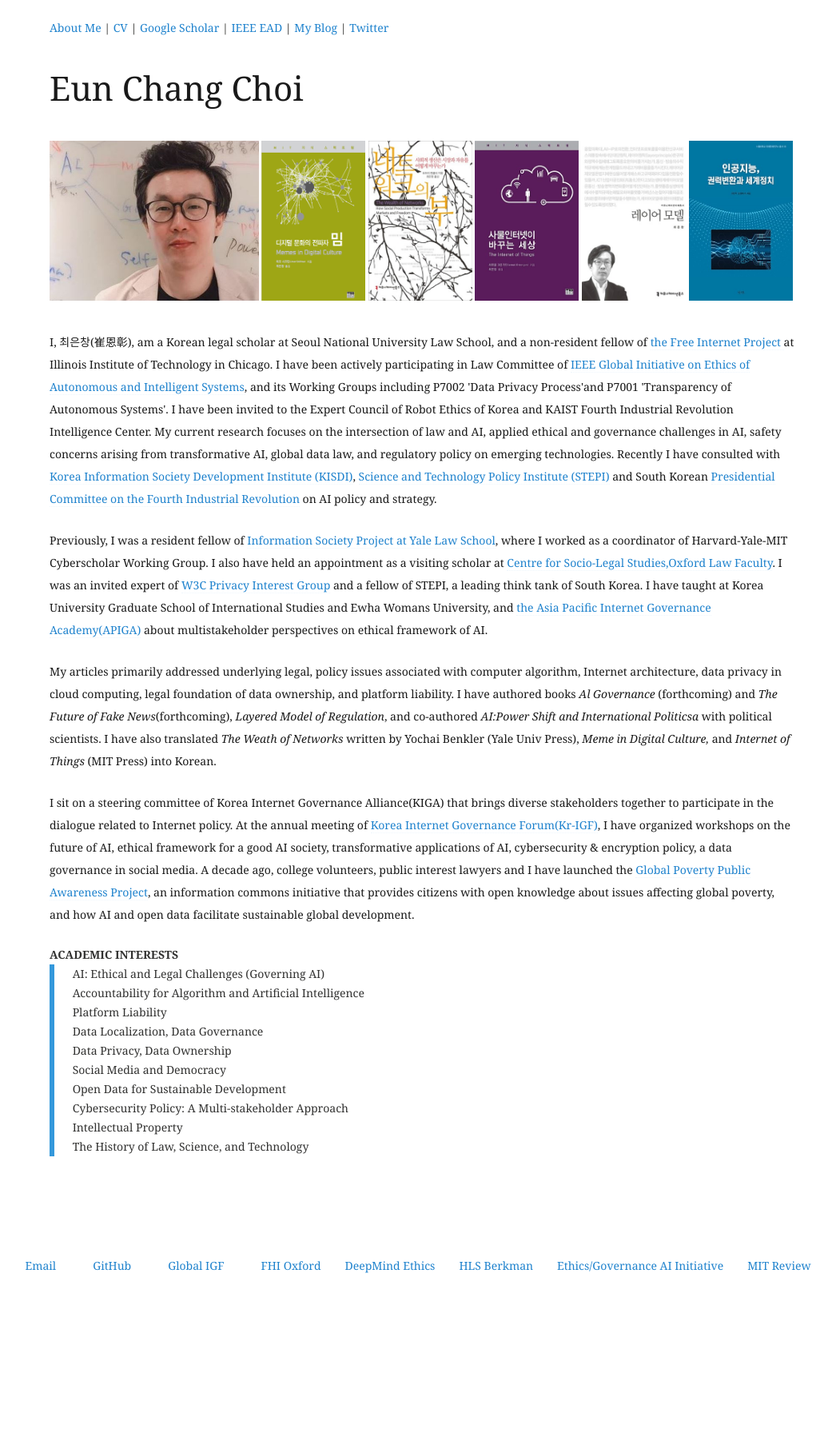
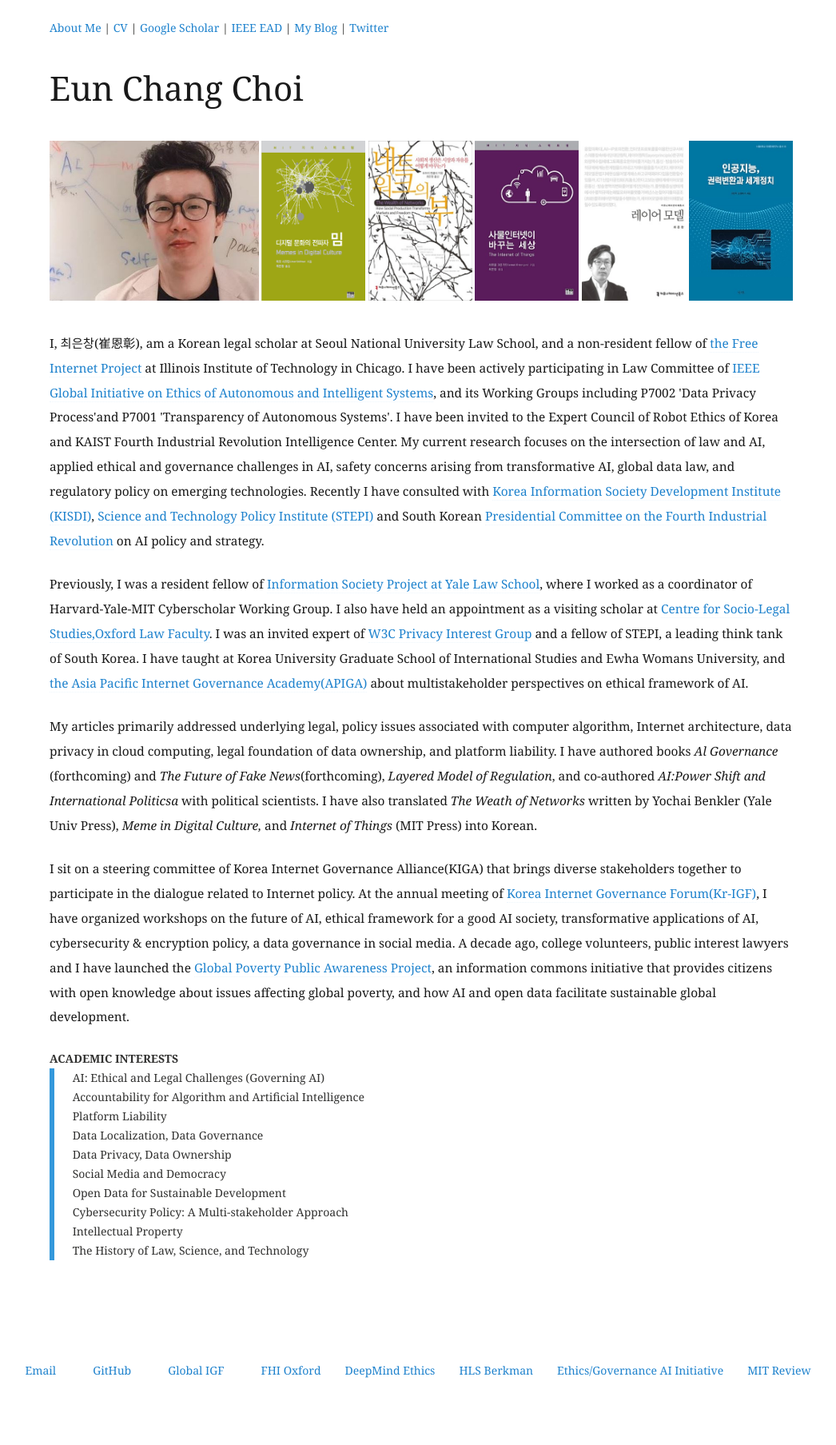
Before and after one commit to eunchangchoi/eunchangchoi.github.io, a Jekyll site: the page built from index.md, in a window 1280 px wide. Shown: the whole page at 80% size, without its empty margins (38-1084 px from the left). Built offline with Jekyll 4.4.1, drawn with Linux system fonts in a browser that asks for light colours; before the commit the page ends 1677 px from its top, so only the background shows below that.

Commit message:
font-size

```diff
--- a/index.md
+++ b/index.md
@@ -18,10 +18,10 @@ title: "Eun Chang Choi"
  <a href="http://www.kyobobook.co.kr/product/detailViewKor.laf?barcode=9791130437002&orderClick=357"><img style="vertical-align:top;height:200px;width:130px;" src="images/book4.jpg"></a> <a href="http://www.kyobobook.co.kr/product/detailViewKor.laf?ejkGb=KOR&mallGb=KOR&barcode=9788964361436&orderClick=LAH&Kc="><img style="vertical-align:top;height:200px;width:130px;" src="images/book5.jpg"></a>
  <br>
  <br>
-<p>I, 최은창(崔恩彰), am a Korean legal scholar at Seoul National University Law School, and a non-resident fellow of <a href="https://thefreeinternetproject.org/"> the Free Internet Project </a>at Illinois Institute of Technology in Chicago. I have been actively participating in Law Committee of <a href="https://ethicsinaction.ieee.org/">IEEE Global Initiative on Ethics of Autonomous and Intelligent Systems</a>, and its Working Groups including P7002 'Data Privacy Process'and P7001 'Transparency of Autonomous Systems'. I have been invited to the Expert Council of Robot Ethics of Korea and KAIST Fourth Industrial Revolution Intelligence Center. My current research focuses on the intersection of law and AI, applied ethical and governance challenges in AI, safety concerns arising from transformative AI, global data law, and regulatory policy on emerging technologies. Recently I have consulted with <a href="https://www.kisdi.re.kr/"> Korea Information Society Development Institute (KISDI)</a>, <a href="http://www.stepi.re.kr/">Science and Technology Policy Institute (STEPI)</a> and South Korean <a href="https://www.4th-ir.go.kr"> Presidential Committee on the Fourth Industrial Revolution</a> on AI policy and strategy.
-  <p> Previously, I was a resident fellow of <a href="https://https://law.yale.edu/isp"> Information Society Project at Yale Law School</a>, where I worked as a coordinator of Harvard-Yale-MIT Cyberscholar Working Group. I also have held an appointment as a visiting scholar at <a href="https://www.law.ox.ac.uk/centres-institutes/centre-socio-legal-studies"> Centre for Socio-Legal Studies,Oxford Law Faculty</a>. I was an invited expert of <a href="https://www.w3.org/2011/07/privacy-ig-charter"> W3C Privacy Interest Group</a> and a fellow of STEPI, a leading think tank of South Korea. I have taught at Korea University Graduate School of International Studies and Ewha Womans University, and <a href="https://www.icann.org/news/announcement-2-2019-05-14-en"> the Asia Pacific Internet Governance Academy(APIGA)</a> about multistakeholder perspectives on ethical framework of AI.</p>
-<p> My articles primarily addressed underlying legal, policy issues associated with computer algorithm, Internet architecture, data privacy in cloud computing, legal foundation of data ownership, and platform liability. I have authored books <i> Al Governance </i>(forthcoming) and <i>The Future of Fake News</i>(forthcoming), <i> Layered Model of Regulation</i>, and co-authored <i>AI:Power Shift and International Politicsa</i> with political scientists. I have also translated <i> The Weath of Networks</i> written by Yochai Benkler (Yale Univ Press),<i> Meme in Digital Culture,</i> and <i>Internet of Things</i> (MIT Press) into Korean. </p>
-<p> I sit on a steering committee of Korea Internet Governance Alliance(KIGA) that brings diverse stakeholders together to participate in the dialogue related to Internet policy. At the annual meeting of <a href="http://krigf.kr"> Korea Internet Governance Forum(Kr-IGF)</a>, I have organized workshops on the future of AI, ethical framework for a good AI society, transformative applications of AI, cybersecurity & encryption policy, a data governance in social media. A decade ago, college volunteers, public interest lawyers and I have launched the <a href="http://www.povertyinfo.org"> Global Poverty Public Awareness Project</a>, an information commons initiative that provides citizens with open knowledge about issues affecting global poverty, and how AI and open data facilitate sustainable global development.</p>
+<p style="font-size:1.1em">I, 최은창(崔恩彰), am a Korean legal scholar at Seoul National University Law School, and a non-resident fellow of <a href="https://thefreeinternetproject.org/"> the Free Internet Project </a>at Illinois Institute of Technology in Chicago. I have been actively participating in Law Committee of <a href="https://ethicsinaction.ieee.org/">IEEE Global Initiative on Ethics of Autonomous and Intelligent Systems</a>, and its Working Groups including P7002 'Data Privacy Process'and P7001 'Transparency of Autonomous Systems'. I have been invited to the Expert Council of Robot Ethics of Korea and KAIST Fourth Industrial Revolution Intelligence Center. My current research focuses on the intersection of law and AI, applied ethical and governance challenges in AI, safety concerns arising from transformative AI, global data law, and regulatory policy on emerging technologies. Recently I have consulted with <a href="https://www.kisdi.re.kr/"> Korea Information Society Development Institute (KISDI)</a>, <a href="http://www.stepi.re.kr/">Science and Technology Policy Institute (STEPI)</a> and South Korean <a href="https://www.4th-ir.go.kr"> Presidential Committee on the Fourth Industrial Revolution</a> on AI policy and strategy.
+  <p  style="font-size:1.1em"> Previously, I was a resident fellow of <a href="https://https://law.yale.edu/isp"> Information Society Project at Yale Law School</a>, where I worked as a coordinator of Harvard-Yale-MIT Cyberscholar Working Group. I also have held an appointment as a visiting scholar at <a href="https://www.law.ox.ac.uk/centres-institutes/centre-socio-legal-studies"> Centre for Socio-Legal Studies,Oxford Law Faculty</a>. I was an invited expert of <a href="https://www.w3.org/2011/07/privacy-ig-charter"> W3C Privacy Interest Group</a> and a fellow of STEPI, a leading think tank of South Korea. I have taught at Korea University Graduate School of International Studies and Ewha Womans University, and <a href="https://www.icann.org/news/announcement-2-2019-05-14-en"> the Asia Pacific Internet Governance Academy(APIGA)</a> about multistakeholder perspectives on ethical framework of AI.</p>
+<p style="font-size:1.1em"> My articles primarily addressed underlying legal, policy issues associated with computer algorithm, Internet architecture, data privacy in cloud computing, legal foundation of data ownership, and platform liability. I have authored books <i> Al Governance </i>(forthcoming) and <i>The Future of Fake News</i>(forthcoming), <i> Layered Model of Regulation</i>, and co-authored <i>AI:Power Shift and International Politicsa</i> with political scientists. I have also translated <i> The Weath of Networks</i> written by Yochai Benkler (Yale Univ Press),<i> Meme in Digital Culture,</i> and <i>Internet of Things</i> (MIT Press) into Korean. </p>
+<p style="font-size:1.1em"> I sit on a steering committee of Korea Internet Governance Alliance(KIGA) that brings diverse stakeholders together to participate in the dialogue related to Internet policy. At the annual meeting of <a href="http://krigf.kr"> Korea Internet Governance Forum(Kr-IGF)</a>, I have organized workshops on the future of AI, ethical framework for a good AI society, transformative applications of AI, cybersecurity & encryption policy, a data governance in social media. A decade ago, college volunteers, public interest lawyers and I have launched the <a href="http://www.povertyinfo.org"> Global Poverty Public Awareness Project</a>, an information commons initiative that provides citizens with open knowledge about issues affecting global poverty, and how AI and open data facilitate sustainable global development.</p>
 
 <strong> ACADEMIC INTERESTS </strong> <br>
 <blockquote>
```
